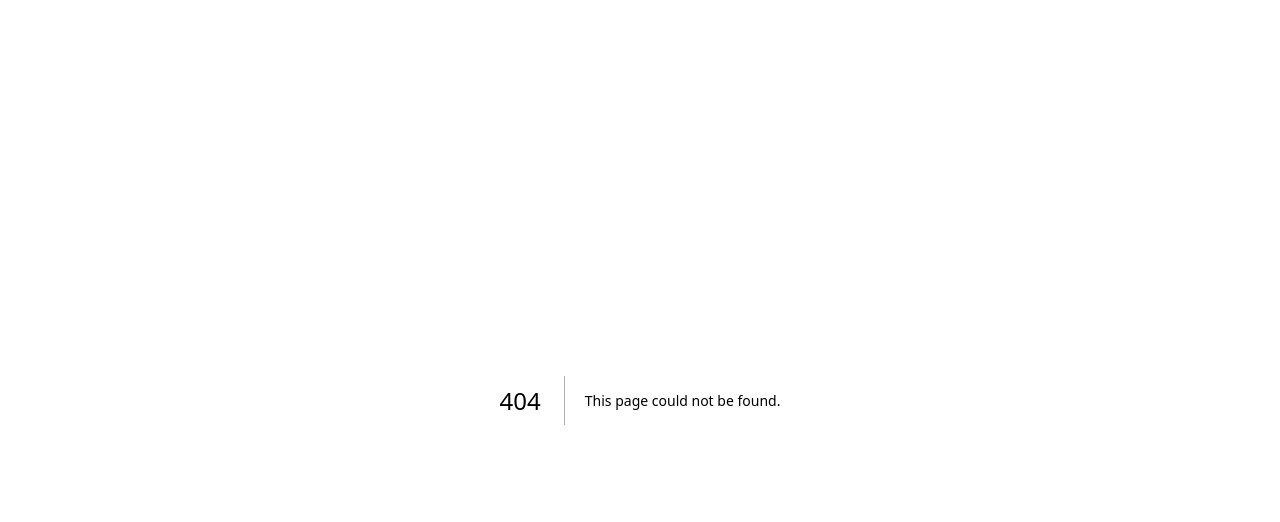
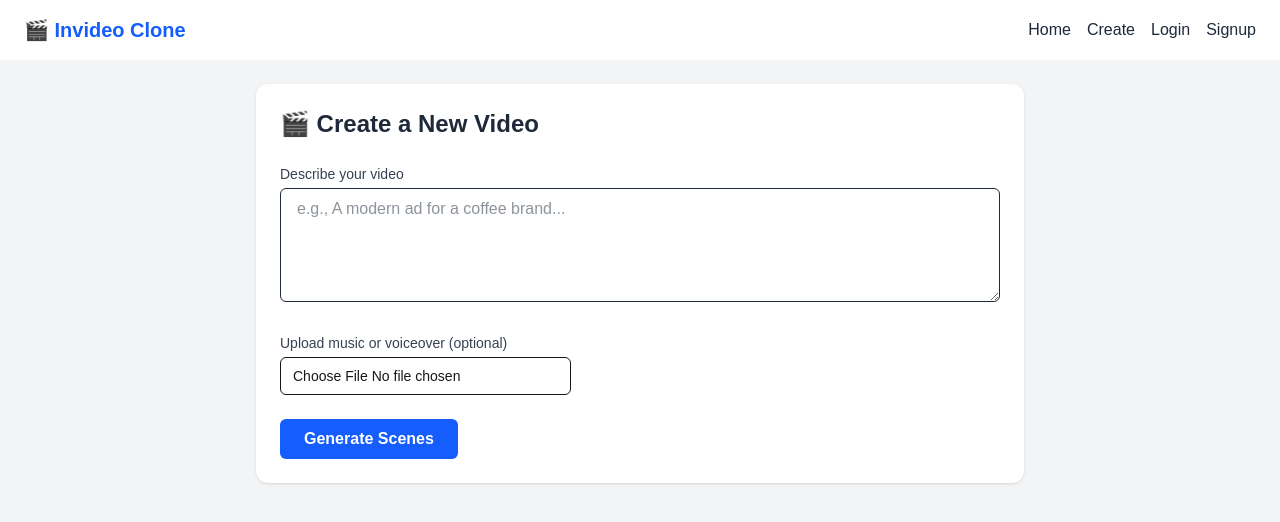
Before and after one commit to Right-to-be-free/Invideo-clone, a Next.js app: page /create in a window 1280 px wide. Before the commit this address had no page. Shown: the top 522 px of the page. Built offline with nearby package versions, Linux system fonts and the light colour scheme.

Commit message:
Updated features / UI / functionality

```diff
--- a/src/components/Navbar.tsx
+++ b/src/components/Navbar.tsx
@@ -1,14 +1,17 @@
+// src/components/Navbar.tsx
+
 import Link from "next/link";
 
 export default function Navbar() {
   return (
-    <header className="w-full border-b py-4 px-6 flex justify-between items-center">
-      <Link href="/" className="text-xl font-bold text-blue-600">Invideo Clone</Link>
-      <nav className="space-x-6 text-sm text-gray-600">
-        <Link href="/templates">Templates</Link>
-        <Link href="/pricing">Pricing</Link>
-        <Link href="/login" className="font-medium text-blue-600">Login</Link>
-      </nav>
-    </header>
+    <nav className="bg-white shadow px-6 py-4 flex justify-between items-center">
+      <div className="text-xl font-bold text-blue-600">🎬 Invideo Clone</div>
+      <div className="space-x-4 text-gray-800">
+        <Link href="/" className="hover:text-blue-600">Home</Link>
+        <Link href="/create" className="hover:text-blue-600">Create</Link>
+        <Link href="/login" className="hover:text-blue-600">Login</Link>
+        <Link href="/signup" className="hover:text-blue-600">Signup</Link>
+      </div>
+    </nav>
   );
 }
--- a/src/pages/_app.tsx
+++ b/src/pages/_app.tsx
@@ -1,6 +1,14 @@
-import "@/styles/globals.css";
+// src/pages/_app.tsx
+
 import type { AppProps } from "next/app";
+import "@/styles/globals.css"; // or wherever your global styles are
+import Navbar from "@/components/Navbar"; // adjust path if needed
 
 export default function App({ Component, pageProps }: AppProps) {
-  return <Component {...pageProps} />;
+  return (
+    <>
+      <Navbar />
+      <Component {...pageProps} />
+    </>
+  );
 }
--- /dev/null
+++ b/src/pages/create.tsx
@@ -0,0 +1,71 @@
+
+
+import { useState } from "react";
+
+export default function CreateVideoPage() {
+  const [prompt, setPrompt] = useState("");
+  const [musicFile, setMusicFile] = useState<File | null>(null);
+  const [scenes, setScenes] = useState<string[]>([]);
+
+  const handleGenerateScenes = () => {
+    // Mock logic: split the prompt into 3 scenes
+    const sampleScenes = [
+      "Scene 1: Intro with logo",
+      "Scene 2: " + prompt,
+      "Scene 3: Call to action",
+    ];
+    setScenes(sampleScenes);
+  };
+
+  return (
+    <main className="min-h-screen bg-gray-100 p-6">
+      <div className="max-w-3xl mx-auto bg-white p-6 rounded-xl shadow space-y-6">
+        <h1 className="text-2xl font-bold text-gray-800">🎬 Create a New Video</h1>
+
+        {/* Prompt Input */}
+        <div>
+          <label className="block text-sm font-medium text-gray-700 mb-1">Describe your video</label>
+          <textarea
+            className="w-full border rounded-md px-4 py-2 text-gray-800"
+            placeholder="e.g., A modern ad for a coffee brand..."
+            rows={4}
+            value={prompt}
+            onChange={(e) => setPrompt(e.target.value)}
+          />
+        </div>
+
+        {/* Music Upload */}
+        <div>
+          <label className="block text-sm font-medium text-gray-700 mb-1">Upload music or voiceover (optional)</label>
+          <input
+            type="file"
+            accept="audio/*"
+            onChange={(e) => setMusicFile(e.target.files?.[0] || null)}
+            className="border rounded-md px-3 py-2 text-sm"
+          />
+          {musicFile && <p className="mt-1 text-gray-600 text-sm">Uploaded: {musicFile.name}</p>}
+        </div>
+
+        {/* Generate Button */}
+        <button
+          onClick={handleGenerateScenes}
+          className="bg-blue-600 text-white font-semibold px-6 py-2 rounded-md hover:bg-blue-700 transition"
+        >
+          Generate Scenes
+        </button>
+
+        {/* Scene Builder Preview */}
+        {scenes.length > 0 && (
+          <div className="space-y-4 mt-6">
+            <h2 className="text-lg font-bold text-gray-800">Timeline Preview</h2>
+            {scenes.map((scene, idx) => (
+              <div key={idx} className="bg-gray-100 p-4 rounded-md shadow text-gray-800">
+                <strong>Scene {idx + 1}:</strong> {scene}
+              </div>
+            ))}
+          </div>
+        )}
+      </div>
+    </main>
+  );
+}
```
